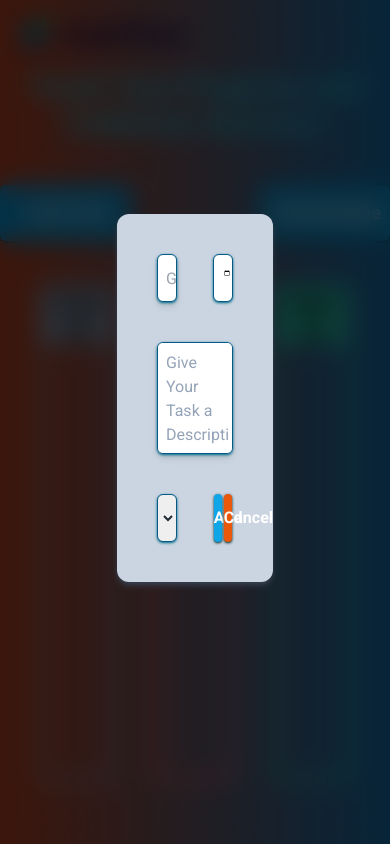
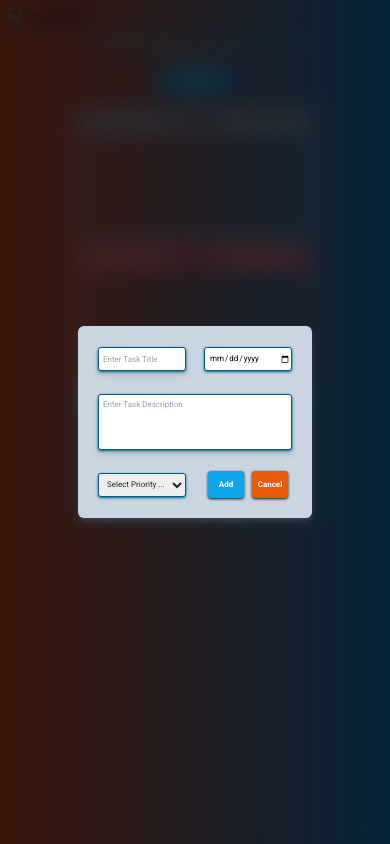
Before and after one commit to MohamedHamouch/Brief4-Kanban-Board, a website: page index.html in a window 390 px wide. Both pictures are taken after a click on the button "+Add Task". Drawn offline with nearby package versions, Linux system fonts and the light colour scheme.

Commit message:
tablet and medium responsive

```diff
--- a/index.html
+++ b/index.html
@@ -18,18 +18,15 @@
 <body class="bg-[linear-gradient(90deg,#C94A27,#1A7BBE)]">
     <header class="text-center">
         <img src="Images/Taskflow-logo.png" alt="Task flow logo" class="w-52">
-        <h1 class="text-cyan-400 text-3xl font-bold ">Track Your Progress and Celebrate Success!</h1>
+        <h1 class="text-cyan-400 text-xl sm:text-2xl lg:text-3xl font-bold">Track Your Progress and Celebrate Success!</h1>
     </header>
     <main class="">
 
         <!-- add buttons -->
-        <div class="flex justify-center items-center h-36 gap-32">
+        <div class="flex justify-center items-center h-32">
             <button type="button" id="addTaskBtn"
-                class="text-white font-semibold text-lg bg-sky-500 w-44 h-14 rounded-md shadow shadow-teal-950 hover:opacity-75">+Add
+                class="text-white font-semibold text-lg bg-sky-500 w-36 h-12 rounded-md shadow shadow-teal-950 hover:opacity-75">+Add
                 Task</button>
-            <button type="button"
-                class="text-white font-semibold text-lg bg-sky-500 w-44 h-14 rounded-md shadow shadow-teal-950 hover:opacity-75">+Add
-                Multiple</button>
         </div>
 
         <!--Pop up window-form -->
@@ -40,12 +37,12 @@
                 <!--*** classes to add above!!!!! : hidden absolute top-0 ***-->
                 <!-- form input fields-->
                 <form id="inputForm"
-                    class="w-2/5 min-h-80 mx-auto mb-12 grid grid-cols-2 gap-y-10 gap-x-9 p-10  bg-slate-300 rounded-xl shadow-md shadow-gray-700">
+                class="text-base lg:text-base w-3/5 md:w-1/2 lg:w-2/5 min-h-96 sm:min-h-80 mx-auto grid grid-cols-2 gap-y-10 gap-x-9 p-10 bg-slate-300 rounded-xl shadow-md shadow-gray-700">
 
                     <!-- task title input -->
                     <div class="justify-self-start self-center w-full">
                         <label for="title" class="hidden">Title</label>
-                        <input type="text" name="title" id="title" placeholder="Give Your Task a Title" required
+                        <input type="text" name="title" id="title" placeholder="Enter Task Title" required
                             class="w-full h-12 pl-2 border border-solid border-sky-800 rounded-md shadow drop-shadow-md shadow-cyan-700 outline-none">
                     </div>
 
@@ -59,7 +56,7 @@
                     <!-- task description input -->
                     <div class="w-auto h-28 self-center col-span-2">
                         <label for="description" class="hidden">Description</label>
-                        <textarea name="description" id="description" placeholder="Give Your Task a Description"
+                        <textarea name="description" id="description" placeholder="Enter Task Description"
                             required
                             class="w-full h-28 pl-2 pt-2 resize-none text-gray-800 placeholder:text-slate-400 border border-solid border-sky-800 rounded-md shadow drop-shadow-md shadow-cyan-700 outline-none"></textarea>
                     </div>
@@ -69,7 +66,7 @@
                         <label for="priority" class="hidden"></label>
                         <select id="priority" name="priority" required
                             class="w-full h-12 pl-2 self-center text-gray-800 placeholder:text-slate-400 border border-solid border-sky-800 rounded-md shadow shadow-cyan-700 outline-none">
-                            <option value="" disabled selected>Select Priority Level ...</option>
+                            <option value="" disabled selected>Select Priority ...</option>
                             <option value="1">Priority 1 (Red)</option>
                             <option value="2">Priority 2 (Orange)</option>
                             <option value="3">Priority 3 (Green)</option>
@@ -88,7 +85,7 @@
         </section>
 
          <!-- cards display -->
-         <section class="grid grid-cols-3 w-4/5 h-[31rem] mx-auto gap-10 justify-between">
+         <section class="grid grid-cols-1 lg:grid-cols-3 w-3/5 h-[50rem] lg:w-4/5 lg:h-[31rem] mx-auto gap-5 md:gap-8 lg:gap-10 justify-between">
 
             <!-- todo container -->
             <div class="border-4 border-solid border-slate-400">
@@ -161,7 +158,7 @@
             <div id="editContainer" class="w-full h-full items-center bg-black/70 backdrop-blur-md hidden absolute top-0">
                 <!-- form edit fields -->
                 <form id="editForm"
-                    class="w-2/5 min-h-80 mx-auto mb-12 grid grid-cols-2 gap-y-10 gap-x-9 p-10 bg-slate-300 rounded-xl shadow-md shadow-gray-700">
+                    class="w-2/5 min-h-80 mx-auto grid grid-cols-2 gap-y-10 gap-x-9 p-10 bg-slate-300 rounded-xl shadow-md shadow-gray-700">
 
                     <!-- task title edit -->
                     <div class="justify-self-start self-center w-full">
@@ -190,7 +187,7 @@
                         <label for="editPriority" class="hidden"></label>
                         <select id="editPriority" name="editPriority" required
                             class="w-full h-12 pl-2 self-center text-gray-800 placeholder:text-slate-400 border border-solid border-sky-800 rounded-md shadow shadow-cyan-700 outline-none">
-                            <option value="" disabled selected>Select Priority Level ...</option>
+                            <option value="" disabled selected>Select Priority...</option>
                             <option value="1">Priority 1 (Red)</option>
                             <option value="2">Priority 2 (Orange)</option>
                             <option value="3">Priority 3 (Green)</option>
@@ -202,7 +199,7 @@
                         <label for="editStatus" class="hidden"></label>
                         <select id="editStatus" name="editStatus" required
                             class="w-full h-12 pl-2 self-center text-gray-800 placeholder:text-slate-400 border border-solid border-sky-800 rounded-md shadow shadow-cyan-700 outline-none">
-                            <option value="" disabled selected>Select New Status ...</option>
+                            <option value="" disabled selected>New Status ...</option>
                             <option value="1">To Do</option>
                             <option value="2">Doing</option>
                             <option value="3">Done</option>
--- a/styles.css
+++ b/styles.css
@@ -8,3 +8,18 @@
     margin: 0;
     font-family: Roboto;
 }
+@media screen and (max-width: 1280px) {
+    :root {
+        font-size: 0.79rem;
+    }
+}
+@media screen and (max-width: 550px) {
+    :root {
+        font-size: 0.5rem;
+    }
+}
+@media screen and (max-width: 470px) {
+    :root {
+        font-size: 0.5rem;
+    }
+}
```
